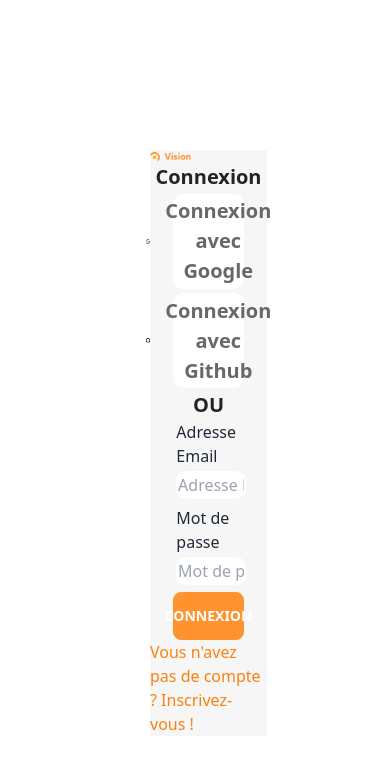
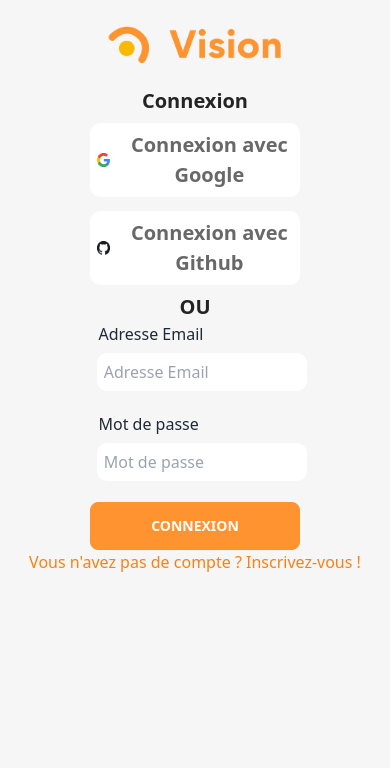
Before and after one commit to Vision-Data/app, a Vue app: page /login in a window 390 px wide. Shown: the top 768 px of the page. Built offline with nearby package versions, Linux system fonts and the light colour scheme.

Commit message:
feat: update login view, add responsive

```diff
--- a/src/components/Login.vue
+++ b/src/components/Login.vue
@@ -1,4 +1,5 @@
 <template>
+  <div class="body">
     <div class="login-page">
       <img
         id="logo"
@@ -27,11 +28,21 @@
         <h2>OU</h2>
         <div class="mail">
           <label class="login-info" for="email">Adresse Email</label>
-        <input class="login-info" type="email" name="email" placeholder="Adresse Email"/>
+          <input
+            class="login-info"
+            type="email"
+            name="email"
+            placeholder="Adresse Email"
+          />
         </div>
         <div class="password">
           <label class="login-info" for="password">Mot de passe</label>
-        <input class="login-info" type="password" name="passwords" placeholder="Mot de passe"/>
+          <input
+            class="login-info"
+            type="password"
+            name="passwords"
+            placeholder="Mot de passe"
+          />
         </div>
       </div>
       <div class="login">
@@ -43,6 +54,7 @@
         >
       </div>
     </div>
+  </div>
 </template>
 
 <script>
@@ -52,14 +64,19 @@ export default {
 </script>
 
 <style scoped>
+.body {
+  background-color: #f6f6f6;
+  display: flex;
+  justify-content: center;
+  height: 100vh;
+}
+
 :focus-visible {
-    outline:none;
+  outline: none;
 }
 
 .login-page {
-  width: 30%;
-  background-color: #f6f6f6;
-  margin: 150px;
+  width: 40%;
 }
 
 .third-part,
@@ -81,7 +98,10 @@ h2 {
 }
 
 #logo {
-  width: 35%;
+  width: 50%;
+  margin: 5%;
+  margin-left: auto;
+  margin-right: auto;
 }
 
 .third-part button {
@@ -103,7 +123,7 @@ h2 {
   width: 7%;
   margin-right: 15px;
 }
-label.login-info{
+label.login-info {
   width: 55%;
   text-align: left;
 }
@@ -115,11 +135,41 @@ input.login-info {
   border-radius: 10px;
 }
 
-.login-button{
+.login-button {
   width: 60%;
 }
 
 .register {
   color: #fa810f;
 }
+
+@media (max-width: 1250px) {
+  .login-page {
+    width: 50%;
+  }
+}
+
+@media (max-width: 800px) {
+  .login-page {
+    width: 80%;
+  }
+  #logo{
+    margin: 5%;
+
+  margin-left: auto;
+  margin-right: auto;
+  }
+}
+
+@media (max-width: 500px) {
+  .login-page {
+    width: 90%;
+  }
+  #logo{
+    margin: 5%;
+
+  margin-left: auto;
+  margin-right: auto;
+  }
+}
 </style>
```
Lines whose indentation alone changed are shown as unchanged.
